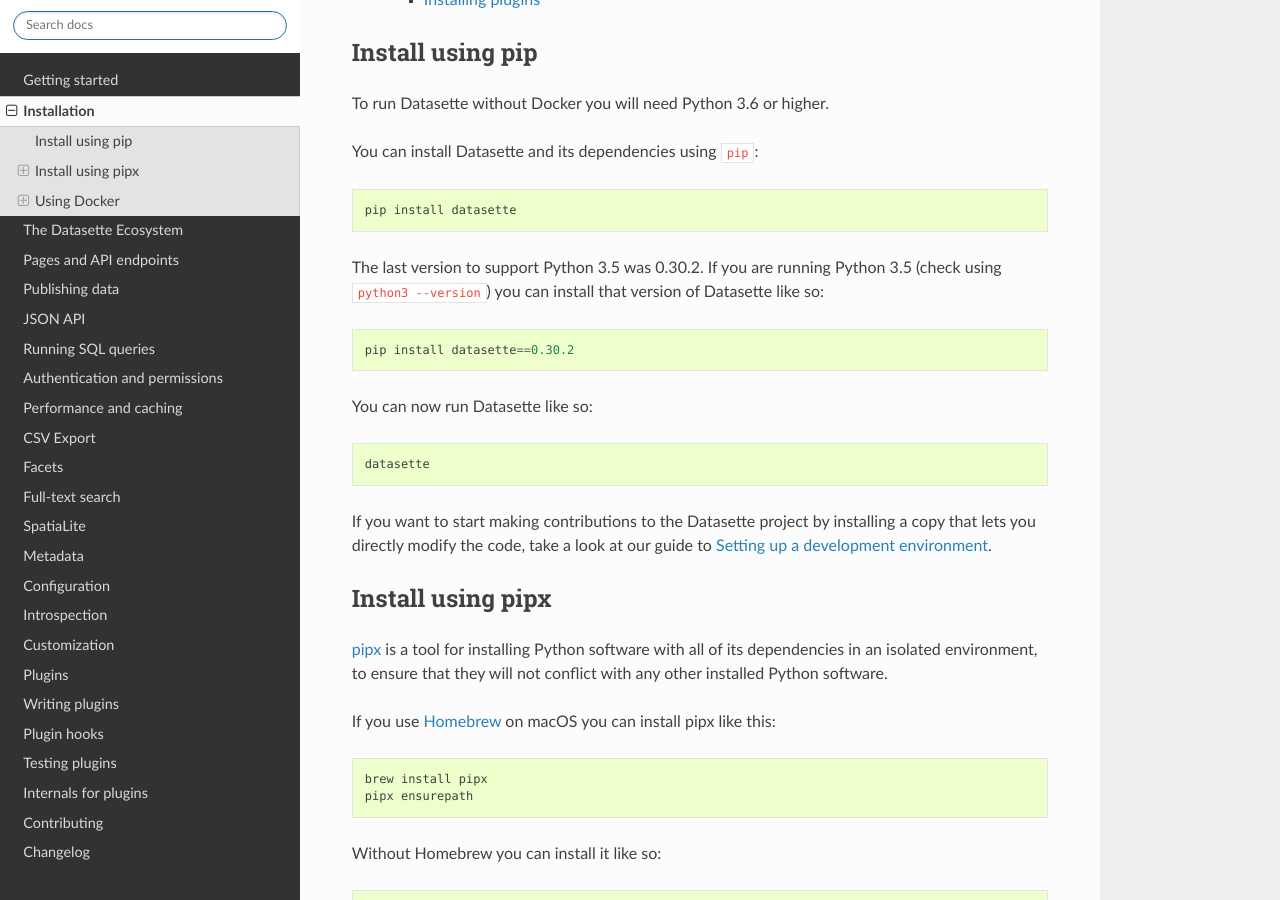
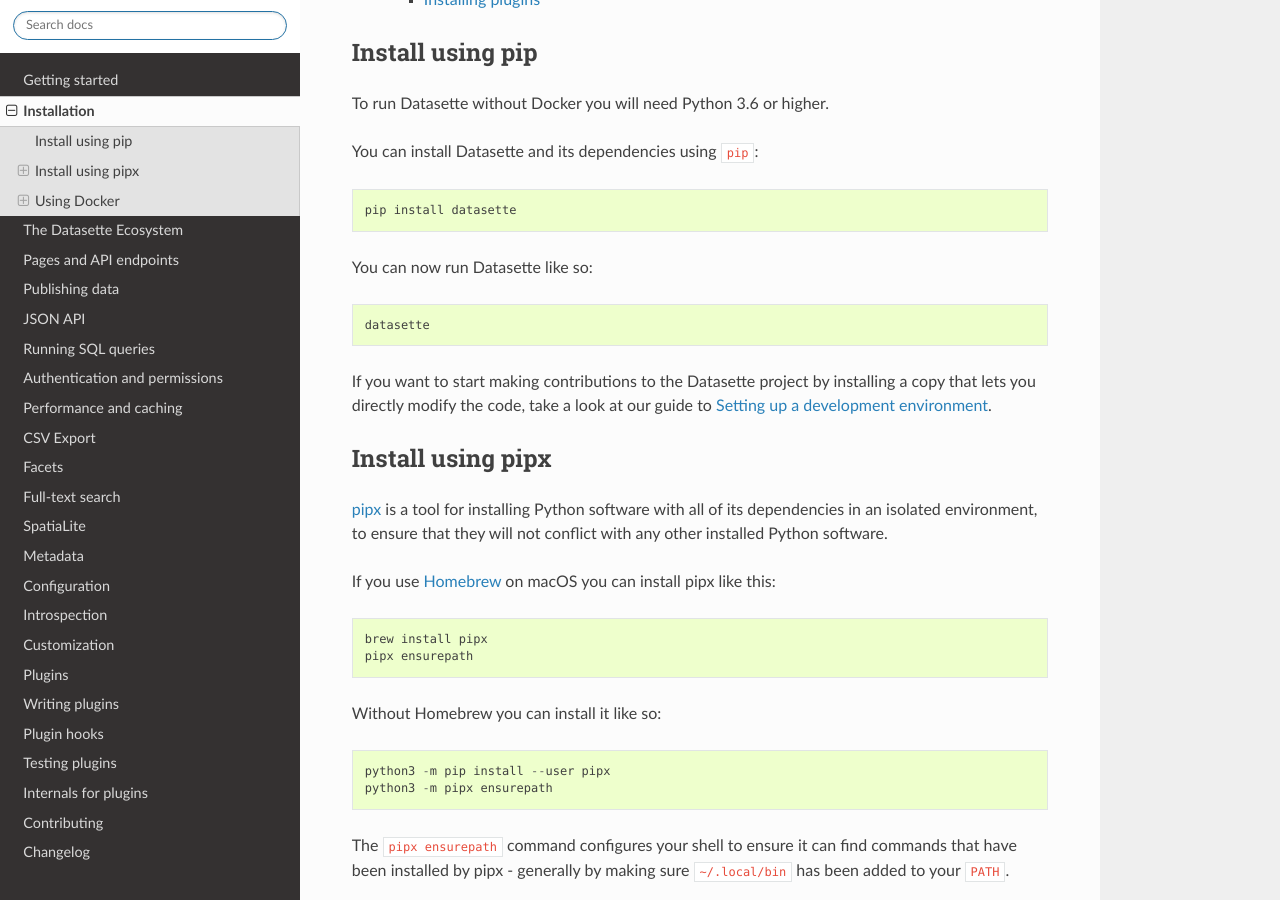
Before and after one commit to simonw/datasette, a Sphinx documentation site: the page built from docs/installation.rst, in a window 1280 px wide and 900 px high, scrolled down 620 px. Built offline with Sphinx 7.4.7 and the Read the Docs theme 2.0.0, drawn with Linux system fonts in a browser that asks for light colours.

Commit message:
Removed Python 3.5 installation instructions
Suggested here: https://github.com/simonw/datasette/discussions/921#discussioncomment-49362

```diff
--- a/docs/installation.rst
+++ b/docs/installation.rst
@@ -21,10 +21,6 @@
 You can install Datasette and its dependencies using ``pip``::
 
     pip install datasette
-
-The last version to support Python 3.5 was 0.30.2. If you are running Python 3.5 (check using ``python3 --version``) you can install that version of Datasette like so::
-
-    pip install datasette==0.30.2
 
 You can now run Datasette like so::
 
```
